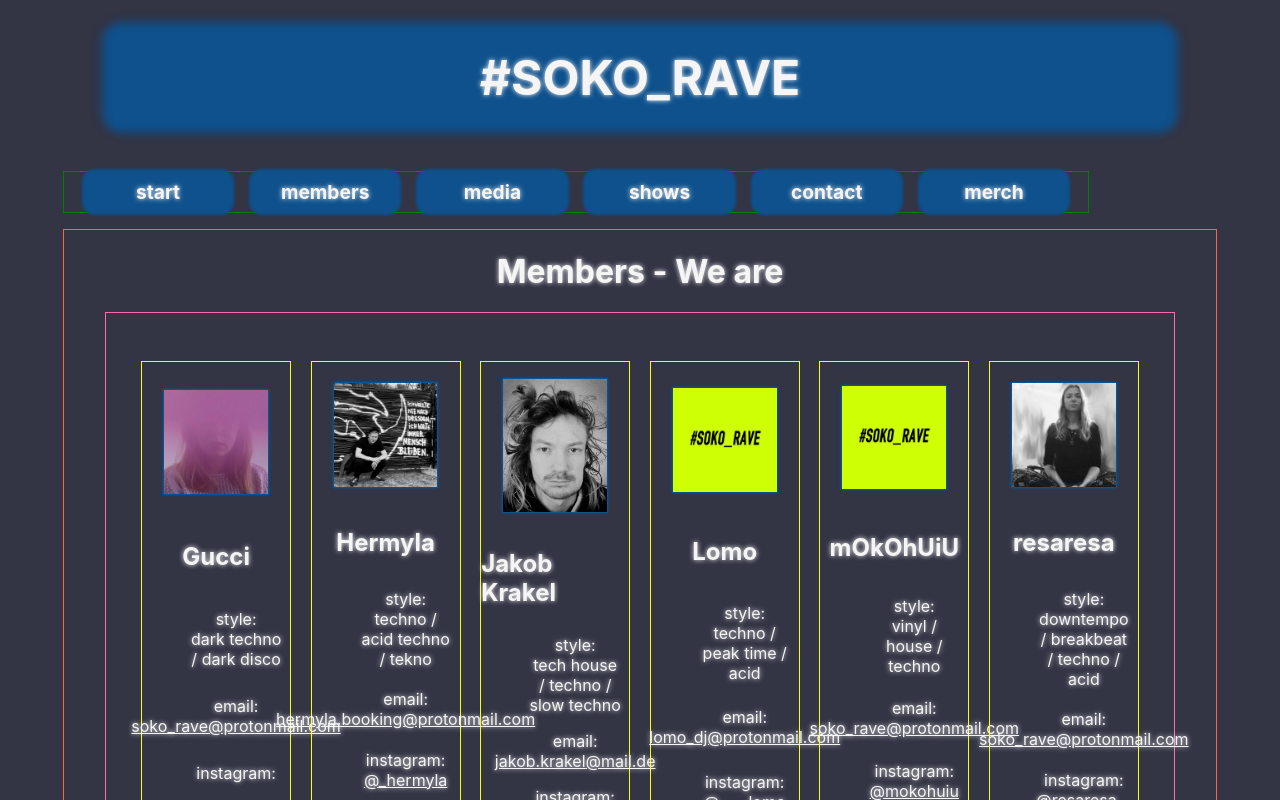
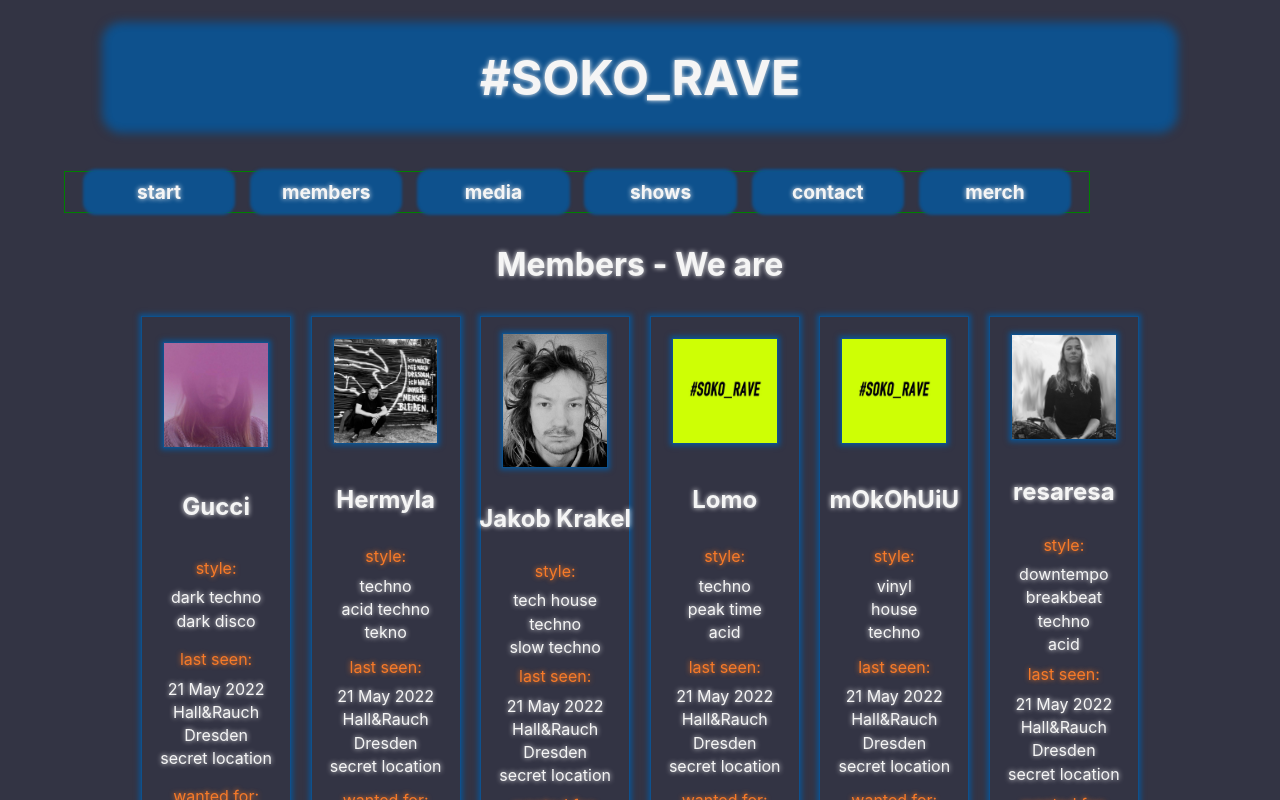
Before and after one commit to zuehler/soko-rave, a React (Vite) app: page /members in a window 1280 px wide. Shown: the top 800 px of the page. Built offline with nearby package versions, Linux system fonts and the light colour scheme.

Commit message:
database updated and member area styled (#4)

```diff
--- a/src/App.scss
+++ b/src/App.scss
@@ -1,4 +1,5 @@
 :root {
+  box-sizing: border-box;
   --javaYellow: #f9e64f;
   --titaniumYellow: #ddd92a;
 
@@ -66,7 +67,7 @@ html {
 }
 
 .members {
-  border: 1px solid tomato;
+  // border: 1px solid tomato;
 
   display: flex;
   flex-flow: column nowrap;
@@ -74,11 +75,15 @@ html {
   align-items: center;
   width: 90vw;
 
+  h1 {
+    margin: 1rem;
+  }
+
   .memberCarousel {
     width: 90%;
-    padding: 3rem 1rem;
+    padding: 1rem;
 
-    border: 1px solid hotpink;
+    // border: 1px solid hotpink;
     display: flex;
     flex-flow: row wrap;
     justify-content: space-evenly;
@@ -90,20 +95,45 @@ html {
       align-items: center;
       margin: 0;
       padding: 0;
-      border: 1px solid yellow;
+      border: 1px solid var(--copBlue);
+      box-shadow: 0px 0px 5px 2px var(--copBlue);
       transition: ease-in-out 0.25s;
+      white-space: nowrap;
+      overflow: visible;
 
       img {
         width: 70%;
         border: 1px solid var(--copBlue);
-        box-shadow: 0px 0px 3px 0px var(--copBlue);
+        box-shadow: 0px 0px 5px 2px var(--copBlue);
+
         margin: 1rem;
       }
 
       ul {
         list-style: none;
-        text-align: center;
-        margin: 0.5rem;
+        padding: 0;
+        margin: 0;
+        display: flex;
+        flex-flow: column nowrap;
+        align-items: center;
+        transition: ease-in-out 0.5s;
+
+        li {
+          display: flex;
+          flex-flow: row nowrap;
+          justify-content: center;
+          margin: 0.1rem;
+          transition: ease-in-out 0.5s;
+        }
+        li:first-child {
+          margin: 0.5rem;
+          color: #f67a29;
+          text-shadow: 0px 0px 5px #f67a29;
+        }
+        li:hover {
+          text-shadow: 0px 0px 5px #f67a29;
+          transition: ease-in-out 0.5s;
+        }
       }
 
       a {
--- a/src/components/subpages/members/memberCarousel/memberCarousel.jsx
+++ b/src/components/subpages/members/memberCarousel/memberCarousel.jsx
@@ -1,8 +1,6 @@
 import members from "../../../../data/members.json";
 
 export const MemberCarousel = () => {
-  console.log("hi we are:", members);
-
   return (
     <div className="memberCarousel">
       {members.map((member, index) => {
@@ -20,35 +18,20 @@ export const MemberCarousel = () => {
 
             <ul>
               <li>style:</li>
-              <li>{member.style}</li>
-            </ul>
-            <ul>
-              <li>email:</li>
-              <li>
-                <a href={`mailto: ${member.email}`}>{member.email}</a>
-              </li>
-            </ul>
-            <ul>
-              <li>instagram:</li>
-              <li>
-                <a href={`${member.instagramLink}`} target="_blank">
-                  {member.instagram}
-                </a>
-              </li>
-            </ul>
-
-            <ul>
-              <li>soundcloud:</li>
-              <li>
-                <a href={`${member.soundcloudLink}`} target="_blank">
-                  @{member.soundcloud}
-                </a>
-              </li>
+              {member.style.map((style, index) => {
+                return <li key={index}>{style}</li>;
+              })}
             </ul>
 
             <ul>
               <li>last seen:</li>
-              <li>{member.lastSeen}</li>
+              {Object.values(member.lastSeen).map((value) => {
+                return <li key={value}>{value}</li>;
+              })}
+              {/* key-value-pairs listed <li>last seen:</li>
+              {Object.entries(member.lastSeen).map((pairs, index) => {
+                return <li key={index}>{pairs.join(": ")}</li>;
+              })} */}
             </ul>
 
             <ul>
--- a/src/data/members.json
+++ b/src/data/members.json
@@ -1,73 +1,124 @@
 [
   {
     "name": "Gucci",
-    "style": "dark techno / dark disco",
-    "lastSeen": "21 May 2022 / Dresden / Hall und Rauch / secret location",
+    "style": ["dark techno", "dark disco"],
+    "lastSeen": {
+      "date": "21 May 2022",
+      "party": "Hall&Rauch",
+      "city": "Dresden",
+      "location": "secret location"
+    },
     "email": "soko_rave@protonmail.com",
-    "instagram": "",
-    "instagramLink": "",
-    "soundcloud": "gucci_dd",
-    "soundcloudLink": "https://www.soundcloud.com/gucci_dd",
+    "instagram": { "username": "tba", "link": "" },
+    "soundcloud": {
+      "username": "gucci_dd",
+      "link": "https://www.soundcloud.com/gucci_dd"
+    },
     "wantedFor": "assumption of authority"
   },
 
   {
     "name": "Hermyla",
-    "style": "techno / acid techno / tekno",
-    "lastSeen": "21 May 2022 / Dresden / Hall und Rauch / secret location",
+    "style": ["techno", "acid techno", "tekno"],
+    "lastSeen": {
+      "date": "21 May 2022",
+      "party": "Hall&Rauch",
+      "city": "Dresden",
+      "location": "secret location"
+    },
     "email": "hermyla.booking@protonmail.com",
-    "instagram": "@_hermyla",
-    "instagramLink": "https://www.instagram.com/_hermyla",
-    "soundcloud": "hermyla",
-    "soundcloudLink": "https://www.soundcloud.com/hermyla",
+    "instagram": {
+      "username": "@_hermyla",
+      "link": "https://www.instagram.com/_hermyla"
+    },
+    "soundcloud": {
+      "username": "hermyla",
+      "link": "https://www.soundcloud.com/hermyla"
+    },
     "wantedFor": "disturbance of public order"
   },
 
   {
     "name": "Jakob Krakel",
-    "style": "tech house / techno / slow techno",
-    "lastSeen": "21 May 2022 / Dresden / Hall und Rauch / secret location",
+    "style": ["tech house", "techno", "slow techno"],
+    "lastSeen": {
+      "date": "21 May 2022",
+      "party": "Hall&Rauch",
+      "city": "Dresden",
+      "location": "secret location"
+    },
     "email": "jakob.krakel@mail.de",
-    "instagram": "@jakob.krakel",
-    "instagramLink": "https://www.instagram.com/jakob.krakel",
-    "soundcloud": "jakobkrakel",
-    "soundcloudLink": "https://www.soundcloud.com/jakobkrakel",
+    "instagram": {
+      "username": "@jakob.krakel",
+      "link": "https://www.instagram.com/jakob.krakel"
+    },
+    "soundcloud": {
+      "username": "jakobkrakel",
+      "link": "https://www.soundcloud.com/jakobkrakel"
+    },
     "wantedFor": "libelling an official"
   },
 
   {
     "name": "Lomo",
-    "style": "techno / peak time / acid",
-    "lastSeen": "21 May 2022 / Dresden / Hall und Rauch / secret location",
+    "style": ["techno", "peak time", "acid"],
+    "lastSeen": {
+      "date": "21 May 2022",
+      "party": "Hall&Rauch",
+      "city": "Dresden",
+      "location": "secret location"
+    },
     "email": "lomo_dj@protonmail.com",
-    "instagram": "@____lomo",
-    "instagramLink": "https://www.instagram.com/____lomo",
-    "soundcloud": "lomodj",
-    "soundcloudLink": "https://www.soundcloud.com/lomodj",
+    "instagram": {
+      "username": "@____lomo",
+      "link": "https://www.instagram.com/____lomo"
+    },
+    "soundcloud": {
+      "username": "lomodj",
+      "link": "https://www.soundcloud.com/lomodj"
+    },
     "wantedFor": "scandalization"
   },
 
   {
     "name": "mOkOhUiU",
-    "style": "vinyl / house / techno",
-    "lastSeen": "21 May 2022 / Dresden / Hall und Rauch / secret location",
+    "style": ["vinyl", "house", "techno"],
+    "lastSeen": {
+      "date": "21 May 2022",
+      "party": "Hall&Rauch",
+      "city": "Dresden",
+      "location": "secret location"
+    },
     "email": "soko_rave@protonmail.com",
-    "instagram": "@mokohuiu",
-    "instagramLink": "https://instagram.com/mokohui",
-    "soundcloud": "mokohuiu",
-    "soundcloudLink": "https://www.soundcloud.com/mokohuiu",
+    "instagram": {
+      "username": "@mokohuiu",
+      "link": "https://instagram.com/mokohui"
+    },
+    "soundcloud": {
+      "username": "mokohuiu",
+      "link": "https://www.soundcloud.com/mokohuiu"
+    },
     "wantedFor": "wild camping"
   },
 
   {
     "name": "resaresa",
-    "style": "downtempo / breakbeat / techno / acid",
-    "lastSeen": "21 May 2022 / Dresden / Hall und Rauch / secret location",
+    "style": ["downtempo", "breakbeat", "techno", "acid"],
+    "lastSeen": {
+      "date": "21 May 2022",
+      "party": "Hall&Rauch",
+      "city": "Dresden",
+      "location": "secret location"
+    },
     "email": "soko_rave@protonmail.com",
-    "instagram": "@resaresa__",
-    "instagramLink": "https://instagram.com/resaresa__",
-    "soundcloud": "@resa_resa",
-    "soundcloudLink": "https://www.soundcloud.com/resa_resa",
+    "instagram": {
+      "username": "@resaresa__",
+      "link": "https://instagram.com/resaresa__"
+    },
+    "soundcloud": {
+      "username": "@resa_resa",
+      "link": "https://www.soundcloud.com/resa_resa"
+    },
     "wantedFor": "noise annoyance"
   }
 ]
```
Also changed, not shown: src/data/gucci.js (deleted, +0 -11 lines), src/data/hermyla.js (deleted, +0 -11 lines), src/data/jakobKrakel.js (deleted, +0 -11 lines), src/data/lomo.js (deleted, +0 -11 lines), src/data/mokohuiu.js (deleted, +0 -11 lines), src/data/resaresa.js (deleted, +0 -11 lines).
